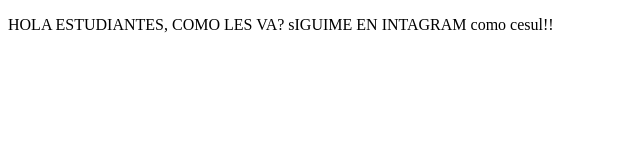
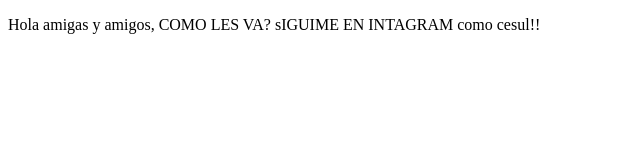
Before and after one commit to Pablosulecio/proyectoDemoCursoPrework, a plain HTML site: page index.html in a window 1280 px wide. Shown: the whole page, without its empty margins (0-640 px from the left). Drawn offline with Linux system fonts and the light colour scheme.

Commit message:
Ya ahora somos amigos

```diff
--- a/index.html
+++ b/index.html
@@ -8,7 +8,7 @@
 </head>
 <body>
     <p>
-        HOLA ESTUDIANTES, COMO LES VA?
+        Hola amigas y amigos, COMO LES VA?
         sIGUIME EN INTAGRAM como cesul!!
 
    </p>
```
